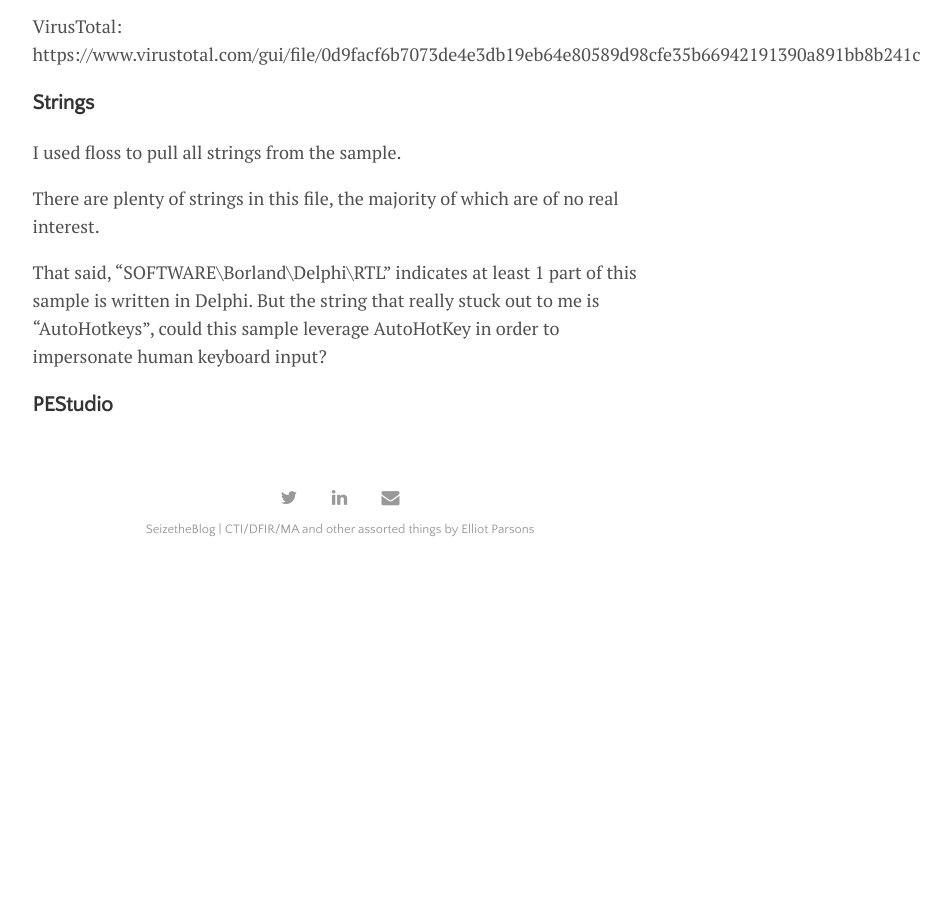
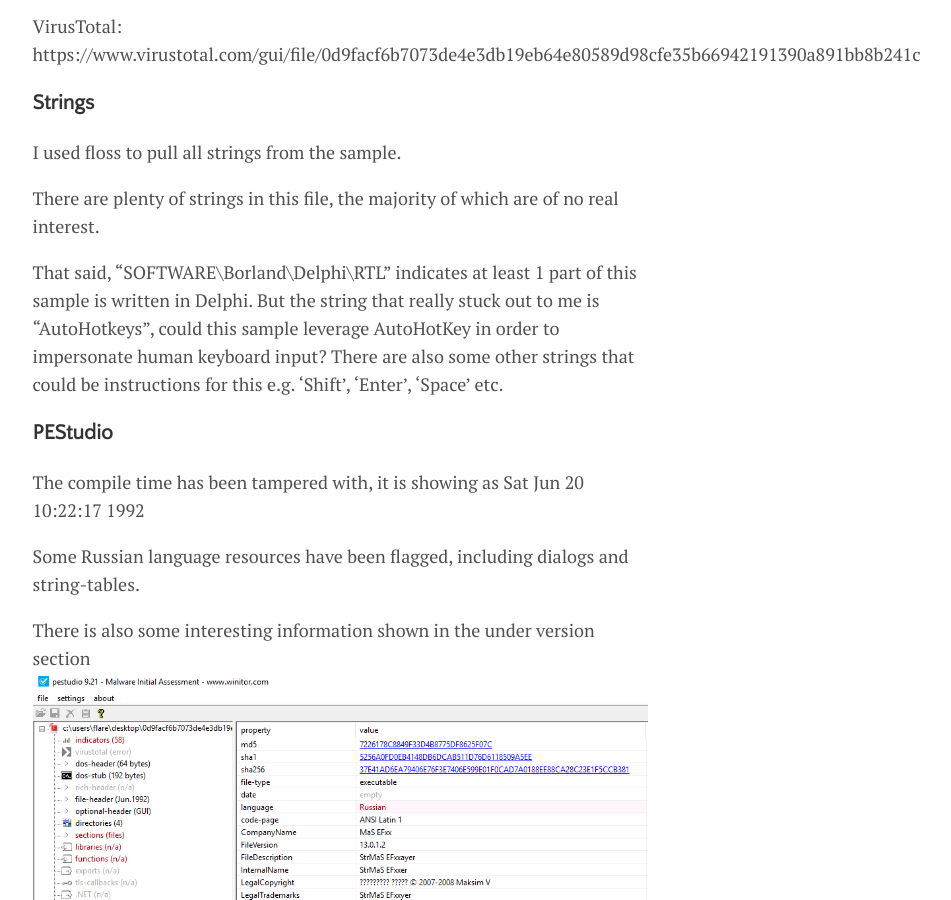
Before and after one commit to seizethecheese/seizethecheese.github.io, a Jekyll site: the page built from _posts/2022-01-21-post.md, in a window 1280 px wide and 900 px high, scrolled down 821 px. Shown: the whole window, without its empty margins (300-1251 px from the left). Built offline with Jekyll 4.4.1, drawn with Linux system fonts in a browser that asks for light colours; some web fonts are replaced; before the commit the page ends 1396 px from its top, so only the background shows below that.

Commit message:
blah blah blah

```diff
--- a/_posts/2022-01-21-post.md
+++ b/_posts/2022-01-21-post.md
@@ -29,6 +29,12 @@ I used floss to pull all strings from the sample.
 
 There are plenty of strings in this file, the majority of which are of no real interest.
 
-That said, "SOFTWARE\Borland\Delphi\RTL" indicates at least 1 part of this sample is written in Delphi. But the string that really stuck out to me is "AutoHotkeys", could this sample leverage AutoHotKey in order to impersonate human keyboard input?
+That said, "SOFTWARE\Borland\Delphi\RTL" indicates at least 1 part of this sample is written in Delphi. But the string that really stuck out to me is "AutoHotkeys", could this sample leverage AutoHotKey in order to impersonate human keyboard input?  There are also some other strings that could be instructions for this e.g. 'Shift', 'Enter', 'Space' etc.
 
 ### PEStudio
+The compile time has been tampered with, it is showing as Sat Jun 20 10:22:17 1992
+
+Some Russian language resources have been flagged, including dialogs and string-tables.
+
+There is also some interesting information shown in the under version section
+ ![PEStudio screenshot](<../assets/img/pestudioosbp.PNG> "PEStudio version menu")
```
Also changed, not shown: menu/reading.md (+1 -0 lines), assets/img/pestudioosbp.PNG (added).
